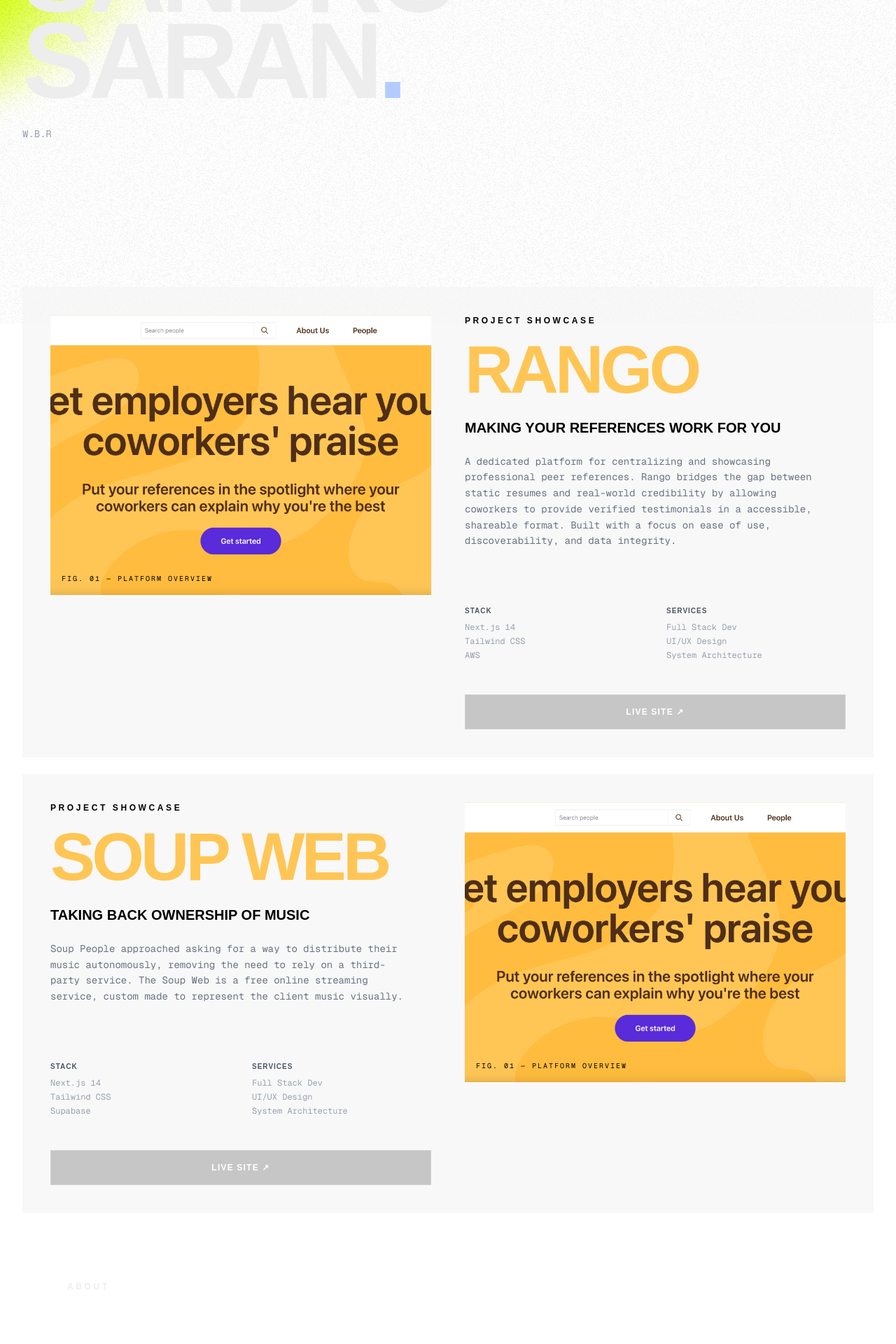
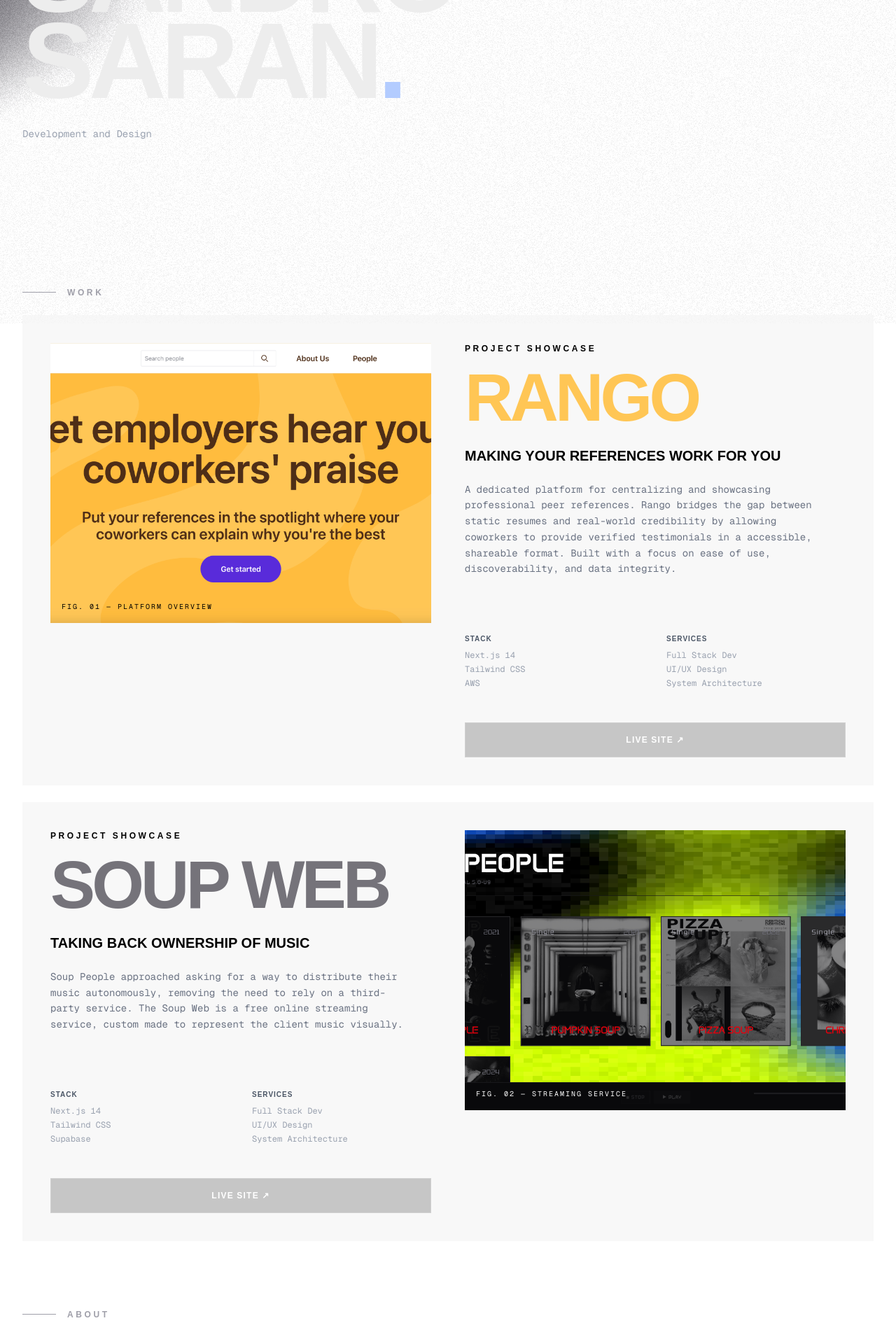
Before and after one commit to sANDROsARAN/portfolio-2024, a Next.js app: page / in a window 1280 px wide. Shown: the part 338-2258 px from the top of the page at 70% size. Built offline with nearby package versions, Linux system fonts and the light colour scheme.

Commit message:
added soup people proper

```diff
--- a/src/app/components/FluidBackground.tsx
+++ b/src/app/components/FluidBackground.tsx
@@ -27,8 +27,9 @@ void main() {
 
     vec3 color_bg = u_color_bg;
     vec3 color_blob = u_color_blob;
-    vec3 yellow = vec3(1.0, 0.776, 0.333);
-    vec3 green = vec3(207.0/255.0, 1.0, 4.0/255.0);
+    vec3 rango = vec3(1.0, 0.776, 0.333);
+    // vec3 soup = vec3(207.0/255.0, 1.0, 4.0/255.0);
+    vec3 soup = vec3(0.459, 0.451, 0.478);
 
     vec3 color_accent;
 
@@ -40,13 +41,13 @@ void main() {
     if(u_scroll <= start_t1){
       color_accent = color_blob;
     } else if (u_scroll >= start_t1 && u_scroll <= end_t1){
-      color_accent = mix(color_blob, yellow, ((u_scroll - start_t1) / (end_t1 - start_t1)));
+      color_accent = mix(color_blob, rango, ((u_scroll - start_t1) / (end_t1 - start_t1)));
     } else if (u_scroll >= end_t1 && u_scroll <= start_t2){
-      color_accent = yellow;
+      color_accent = rango;
     } else if (u_scroll >= start_t2 && u_scroll <= end_t2){
-      color_accent = mix(yellow, green, ((u_scroll - start_t2) / (end_t2 - start_t2)));
+      color_accent = mix(rango, soup, ((u_scroll - start_t2) / (end_t2 - start_t2)));
     } else {
-      color_accent = green;
+      color_accent = soup;
     }
 
     vec3 final_color = mix(color_bg, color_accent, final_mask);
--- a/src/app/globals.css
+++ b/src/app/globals.css
@@ -19,6 +19,7 @@
   --color-accentblue: #B3CCFF;
   --color-bg-day: #FFFFFF;
   --color-rango-yellow: #ffc655;
+  --color-soup-grey: #75737A;
 
 }
 
--- a/src/app/page.tsx
+++ b/src/app/page.tsx
@@ -34,10 +34,16 @@ export default function Home() {
             .
           </span>
         </h1>
-        <p className="mt-8 max-w-md text-gray-400 font-mono text-sm">W.B.R</p>
+        <p className="mt-8 max-w-md text-gray-400 font-mono text-sm">Development and Design</p>
       </section>
 
       <section id="work" className="px-8 py-12 border-t border-white/10">
+      <div className="flex items-center gap-4 mb-6">
+          <span className="h-px w-12 bg-zinc-400"></span>
+          <p className="text-xs uppercase tracking-[0.3em] text-zinc-400 font-bold">
+            Work
+          </p>
+        </div>
         {/* Rango */}
         <div
           className={
@@ -173,7 +179,7 @@ export default function Home() {
                 </p>
               </div>
 
-              <h2 className="text-6xl md:text-8xl font-black uppercase tracking-tighter mb-8 leading-[0.8] text-rango-yellow">
+              <h2 className="text-6xl md:text-8xl font-black uppercase tracking-tighter mb-8 leading-[0.8] text-soup-grey">
                 SOUP WEB
               </h2>
 
@@ -202,7 +208,7 @@ export default function Home() {
             </div>
 
             {/* Metadata Table */}
-            <div className="mt-12 pt-8 border-t border-white/10 grid grid-cols-2 gap-8 bg-blend-difference">
+            <div className="mt-12 pt-8 border-t border-white/10 grid grid-cols-2 gap-8">
               <div>
                 <p className="text-[10px] text-gray-600 uppercase mb-2 font-bold tracking-widest">
                   Stack
@@ -225,9 +231,9 @@ export default function Home() {
               </div>
               <div className="col-span-2 pt-4">
                 <a
-                  href="https://www.rango.com.au/"
+                  href="https://soup-web.vercel.app/"
                   target="_blank"
-                  className="inline-block w-full text-center py-4 border border-white/20 hover:bg-rango-yellow hover:text-black transition-all duration-300 font-bold uppercase tracking-widest text-xs bg-black/20 text-white"
+                  className="inline-block w-full text-center py-4 border border-white/20 hover:bg-soup-grey hover:text-black transition-all duration-300 font-bold uppercase tracking-widest text-xs bg-black/20 text-white"
                 >
                   Live Site ↗
                 </a>
@@ -241,17 +247,17 @@ export default function Home() {
             viewport={{ once: true }}
             className="relative h-[50vh] w-full overflow-hidden bg-neutral-900 group hover:grayscale-0 transition-all duration-700"
           >
-            <a href="https://www.rango.com.au/" target="_blank">
+            <a href="https://soup-web.vercel.app/" target="_blank">
               <Image
-                src="/assets/Rango_hero.png"
-                alt="Rango Project Detail"
+                src="/assets/soup_hero.png"
+                alt="Soup People Project Detail"
                 fill
                 className="object-cover transition-transform duration-[2s] group-hover:scale-105 relative"
               />
               {/* Decorative Label for the image */}
               <div className="absolute bottom-4 left-4">
-                <p className="text-[10px] font-mono uppercase tracking-[0.2em] text-black">
-                  Fig. 01 — Platform Overview
+                <p className="text-[10px] font-mono uppercase tracking-[0.2em] text-white">
+                  Fig. 02 — Streaming Service
                 </p>
               </div>
             </a>
@@ -261,8 +267,8 @@ export default function Home() {
 
       <section id="about" className="px-8 py-12 border-t border-white/10">
         <div className="flex items-center gap-4 mb-6">
-          <span className="h-px w-12 bg-accentblue-600"></span>
-          <p className="text-xs uppercase tracking-[0.3em] text-accentblue-600 font-bold">
+          <span className="h-px w-12 bg-zinc-400"></span>
+          <p className="text-xs uppercase tracking-[0.3em] text-zinc-400 font-bold">
             About
           </p>
         </div>
```
Also changed, not shown: public/assets/soup_hero.png (added).
